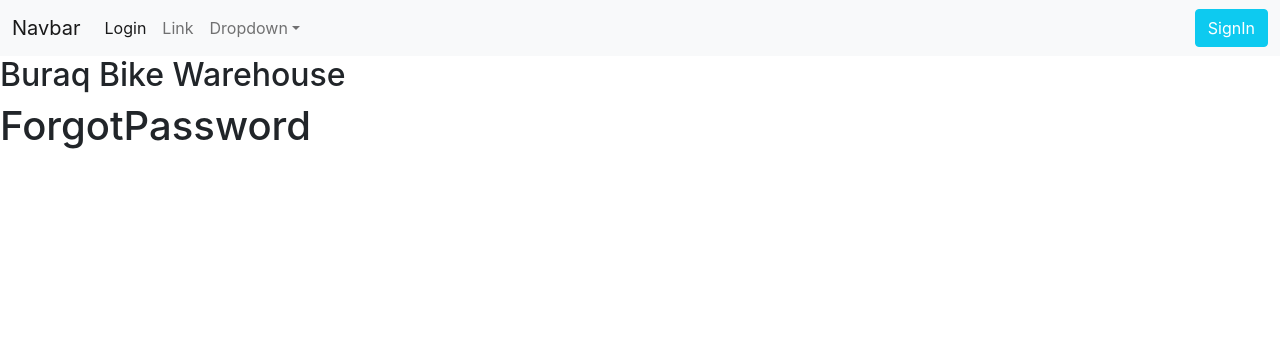
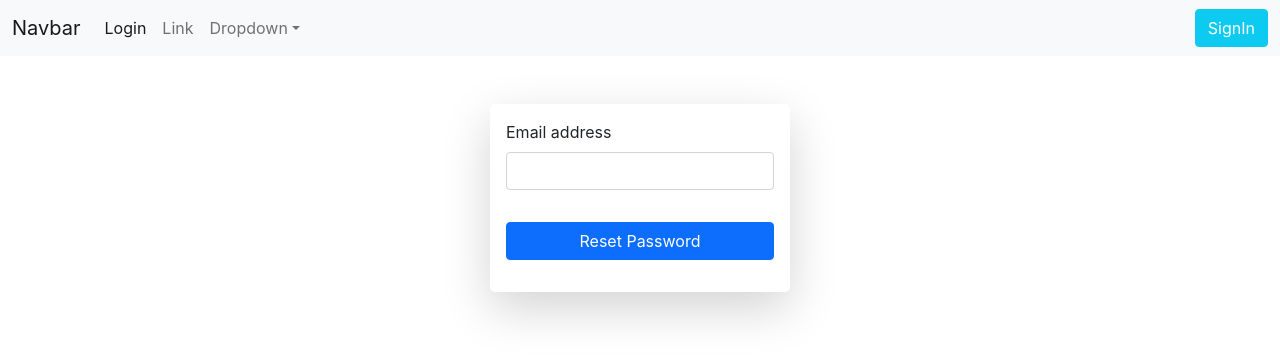
Before and after one commit to shahadat4536/warehouse-management-client-side, a React (Create React App) app: page /forgetpassword in a window 1280 px wide. Shown: the top 360 px of the page. Built offline with nearby package versions, Linux system fonts and the light colour scheme; no server answers.

Commit message:
reset password done

```diff
--- a/package.json
+++ b/package.json
@@ -14,6 +14,7 @@
     "react-firebase-hooks": "^5.0.3",
     "react-router-dom": "^6.3.0",
     "react-scripts": "5.0.1",
+    "react-toastify": "^8.2.0",
     "web-vitals": "^2.1.4"
   },
   "scripts": {
--- a/src/App.js
+++ b/src/App.js
@@ -10,7 +10,6 @@ function App() {
   return (
     <div className="App">
       <Header></Header>
-      <Home></Home>
       <Routes>
         <Route path="/" element={<Home></Home>}></Route>
         <Route path="/home" element={<Home></Home>}></Route>
--- a/src/components/ForgotPassword/ForgotPassword.js
+++ b/src/components/ForgotPassword/ForgotPassword.js
@@ -1,9 +1,65 @@
-import React from "react";
+import React, { useState } from "react";
+import { Button, Form } from "react-bootstrap";
+import {
+  useAuthState,
+  useSendPasswordResetEmail,
+} from "react-firebase-hooks/auth";
+import { Link, useNavigate } from "react-router-dom";
+import { ToastContainer, toast } from "react-toastify";
+
+import "react-toastify/dist/ReactToastify.css";
+import auth from "../../firebase.init";
 
 const ForgotPassword = () => {
+  const [sendPasswordResetEmail, sending, error] =
+    useSendPasswordResetEmail(auth);
+  const [user, loading] = useAuthState(auth);
+  const navigate = useNavigate();
+
+  const [resetError, setResetError] = useState();
+
+  //   if (sending) {
+  //     navigate("/signin");
+  //   }
+
+  const handleResetPassword = (event) => {
+    event.preventDefault();
+    const email = event.target.email.value;
+    sendPasswordResetEmail(email);
+    event.target.reset();
+    toast("Email NotFound");
+    // if (error) {
+    //   toast("Send Email");
+    // }
+    // if (!error) {
+
+    // }
+  };
+  console.log(error);
   return (
     <div>
-      <h1>ForgotPassword</h1>
+      <div
+        className="px-3 py-3 mt-5 my-auto mx-auto container shadow-lg rounded-3 auth"
+        width={"350px"}
+      >
+        <div>
+          <Form onSubmit={handleResetPassword}>
+            <Form.Group className="mb-3" controlId="formBasicEmail">
+              <Form.Label>Email address</Form.Label>
+              <Form.Control name="email" type="email" required />
+            </Form.Group>
+
+            <Button
+              className="w-100 mx-auto px-auto my-3"
+              variant="primary"
+              type="submit"
+            >
+              Reset Password
+            </Button>
+          </Form>
+          <ToastContainer />
+        </div>
+      </div>
     </div>
   );
 };
--- a/src/components/Header/Header.js
+++ b/src/components/Header/Header.js
@@ -6,10 +6,12 @@ import { signOut } from "firebase/auth";
 
 const Header = () => {
   const [user, loading, error] = useAuthState(auth);
-
+  const handleSignOut = (event) => {
+    event.preventDefault();
+    signOut(auth);
+  };
   return (
-    <div>
-      <nav className="navbar navbar-expand-lg navbar-light bg-light">
+    <nav className="navbar navbar-expand-lg navbar-light bg-light sticky-top">
       <div className="container-fluid">
         <Link as={Link} className="navbar-brand" to="/home">
           Navbar
@@ -28,11 +30,7 @@ const Header = () => {
         <div className="collapse navbar-collapse" id="navbarSupportedContent">
           <ul className="navbar-nav me-auto mb-2 mb-lg-0">
             <li className="nav-item">
-                <Link
-                  to="login"
-                  className="nav-link active"
-                  aria-current="page"
-                >
+              <Link to="login" className="nav-link active" aria-current="page">
                 Login
               </Link>
             </li>
@@ -85,13 +83,10 @@ const Header = () => {
           </ul>
           <form className="d-flex">
             {user ? (
-                <button onClick={() => signOut(auth)}>Sign Out</button>
+              <button onClick={handleSignOut}>Sign Out</button>
             ) : (
               <button className="btn btn-info">
-                  <Link
-                    className="text-decoration-none text-white"
-                    to="/signin"
-                  >
+                <Link className="text-decoration-none text-white" to="/signin">
                   SignIn
                 </Link>
               </button>
@@ -100,7 +95,6 @@ const Header = () => {
         </div>
       </div>
     </nav>
-    </div>
   );
 };
 
--- a/src/components/SignIn/SignIn.js
+++ b/src/components/SignIn/SignIn.js
@@ -1,12 +1,29 @@
-import React from "react";
+import React, { useState } from "react";
 import { Button, Form } from "react-bootstrap";
-import { Link } from "react-router-dom";
+import { useSignInWithEmailAndPassword } from "react-firebase-hooks/auth";
+import { Link, useNavigate } from "react-router-dom";
+import auth from "../../firebase.init";
 import SocialSignIn from "../SocialSignIn/SocialSignIn";
 import "./SignIn.css";
 const SignIn = () => {
+  const navigate = useNavigate();
+  const [signInWithEmailAndPassword, user, loading, error] =
+    useSignInWithEmailAndPassword(auth);
+
+  const handleSignIn = (event) => {
+    event.preventDefault();
+    const email = event.target.email.value;
+    const password = event.target.password.value;
+    signInWithEmailAndPassword(email, password);
+  };
+
+  if (user) {
+    navigate("/home");
+  }
+  console.log(error);
   return (
     <div
-      className="px-3 py-3 container shadow-lg rounded-3 auth"
+      className="px-3 py-3 mt-5 container shadow-lg rounded-3 auth"
       width={"350px"}
     >
       <div className="mt-5 mb-5">
@@ -15,10 +32,10 @@ const SignIn = () => {
       </div>
 
       <div>
-        <Form>
+        <Form onSubmit={handleSignIn}>
           <Form.Group className="mb-3" controlId="formBasicEmail">
             <Form.Label>Email address</Form.Label>
-            <Form.Control type="email" />
+            <Form.Control name="email" type="email" />
           </Form.Group>
 
           <Form.Group className="mb-3" controlId="formBasicPassword">
@@ -28,7 +45,7 @@ const SignIn = () => {
                 Forget Password
               </Link>
             </Form.Label>
-            <Form.Control type="password" />
+            <Form.Control name="password" type="password" />
           </Form.Group>
           <Form.Group className="mb-3" controlId="formBasicCheckbox">
             <Form.Check type="checkbox" label="Check me out" />
--- a/src/components/SignUp/SignUp.js
+++ b/src/components/SignUp/SignUp.js
@@ -11,7 +11,7 @@ const SignUp = () => {
   // const [confirmPassword, setConfirmPassword] = useState(" ");
 
   const [createUserWithEmailAndPassword, user, loading, error] =
-    useCreateUserWithEmailAndPassword(auth);
+    useCreateUserWithEmailAndPassword(auth, { sendEmailVerification: true });
 
   // const handleEmail = (event) => {
   //   const email = event.target.email.value;
```
Also changed, not shown: 1 other file (tests, documents, lock files or other folders). Lines whose indentation alone changed are shown as unchanged.
